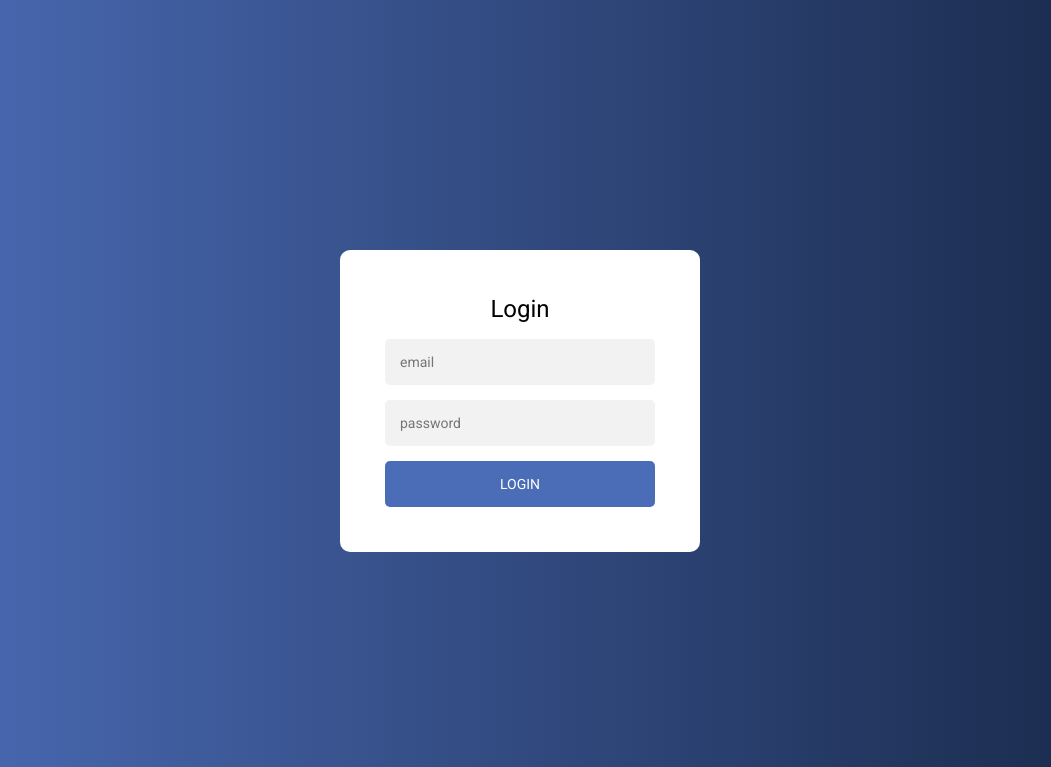
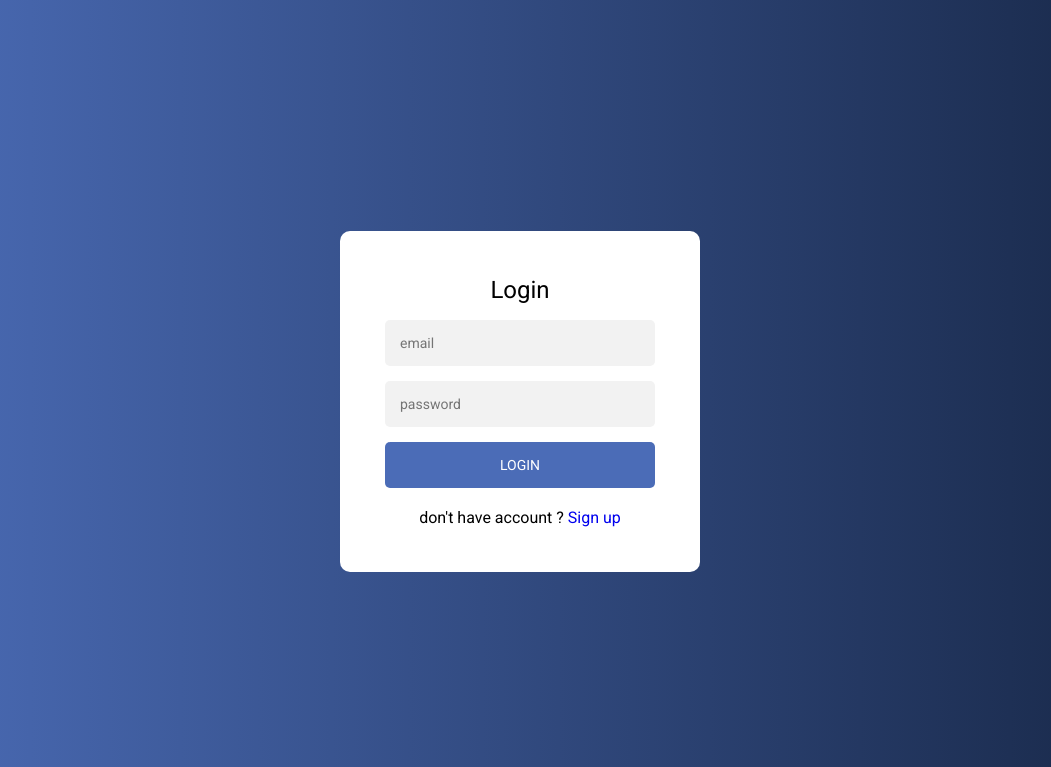
Before and after one commit to vuduynhiennn/datn-j2teamnnl, a PHP site: page /login/index.html in a window 1280 px wide. Shown: the top 767 px of the page, without its empty margins (120-1171 px from the left). Run offline with PHP 8.4, Linux system fonts and the light colour scheme.

Commit message:
add regist

```diff
--- a/project/login/index.html
+++ b/project/login/index.html
@@ -17,11 +17,18 @@
 
                 <input type="text" placeholder="email" pattern="^[a-z0-9]+@[a-z0-9]+\.[a-z]$" required/>
                 <input type="password" placeholder="password" required />
+                <input class="sign-up" type="password" placeholder="confirm password" required />
 
                 <button>login</button>
 
             </form>
+            <p>
+                don't have account ?
+                <a class="sign-up-btn" href="#">Sign up</a>
+            </p>
         </div>
     </div>
+
+    <script src="index.js"></script>
 </body>
 </html>
--- /dev/null
+++ b/project/login/index.js
@@ -0,0 +1,6 @@
+const subtn = document.querySelector('.sign-up-btn');
+
+subtn.addEventListener('click', function() {
+    console.log(subtn);
+    document.querySelector('.sign-up').classList.add('active');
+});
--- a/project/login/style.css
+++ b/project/login/style.css
@@ -51,6 +51,10 @@ body {
     margin-bottom: 16px;
 }
 
+.form > p {
+    margin-top: 20px;
+}
+
 .form input {
     outline: 0;
     background: #f2f2f2;
@@ -85,3 +89,11 @@ body {
 .form button:active {
     background: #395591;
 }
+
+.sign-up {
+    display: none;
+}
+
+.active {
+    display: block;
+}
```
